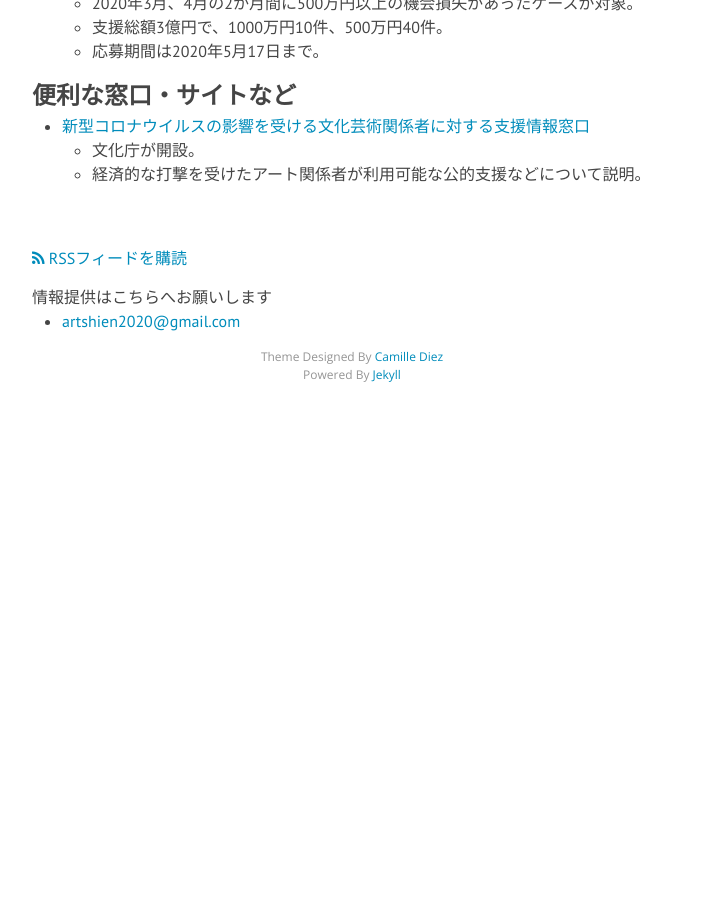
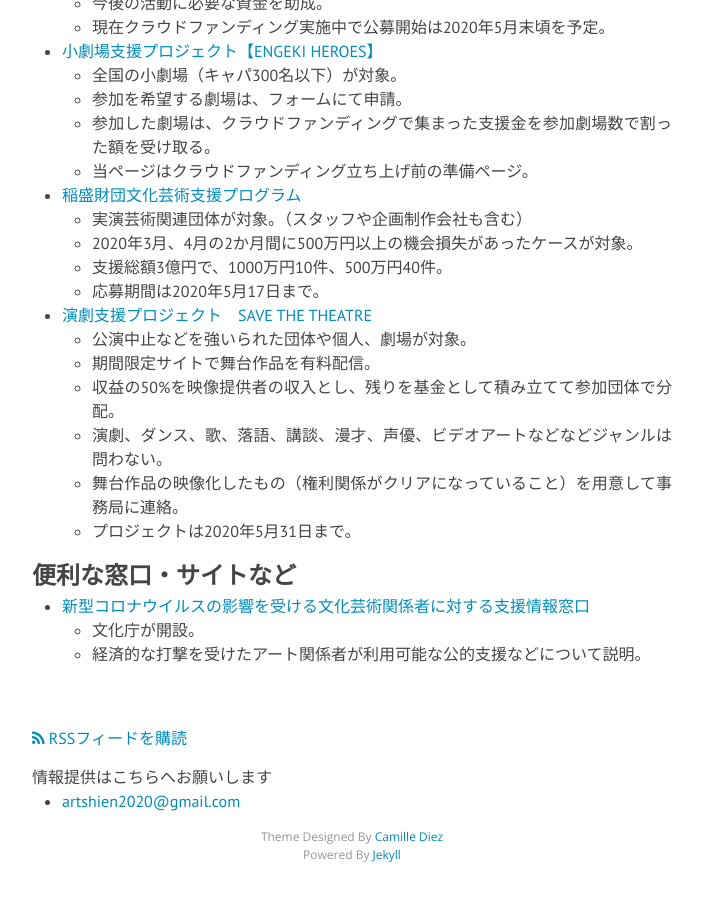
Before and after one commit to a-okuda/resources-for-artists, a Jekyll site: the page built from a_artists.md, in a window 1280 px wide and 900 px high, scrolled down 6930 px. Shown: the whole window, without its empty margins (288-990 px from the left). Built offline with Jekyll 4.4.1, drawn with Linux system fonts in a browser that asks for light colours; nearby versions of some CDN libraries; before the commit the page ends 7350 px from its top, so only the background shows below that; some of the changed text lies outside the part shown.

Commit message:
Update a_artists.md

```diff
--- a/a_artists.md
+++ b/a_artists.md
@@ -137,6 +137,14 @@
 	* 2020年4月30日募集要項発表、5月7日より2週間程度受付。
 
 ### 愛知
+* [愛知県 文化芸術活動応援金](https://www.pref.aichi.jp/uploaded/attachment/332984.pdf)
+	* 県内の文化芸術関係の法人、個人事業者が対象。
+	* 売上が前年同月比で50%以上減少していて、国の「持続化給付金」が支給されていることが要件。
+	* 交付額は定額で、法人20万円、個人10 万円。
+* [愛知県 文化活動事業費補助金](https://www.pref.aichi.jp/uploaded/attachment/332984.pdf)
+	* 従来の補助金事業の拡充。
+	* 採択件数を拡充し、中止事業・無観客公演事業を交付対象とし、 補助金の申請期限を延長する。
+
 * [愛知県・市町村新型コロナウイルス感染症対策協力金](https://www.pref.aichi.jp/site/covid19-aichi/kyoryoku2.html?fbclid=IwAR3dDQyGND2wo7OTOkMdzk1eoRnrSqL-yn0wC-H_XWKCnPvyK5Qp9oxELZI)
 	* 新型コロナウイルス感染拡大防止のための休業や営業時間短縮の要請を受けた県内の施設の運営者が対象。
 	* 50万円まで。
@@ -187,10 +195,10 @@
 
 ### 福岡
 * [福岡市 緊急事態宣言に伴う事業継続に向けた文化・エンターテインメント事業者への支援](https://www.city.fukuoka.lg.jp/keizai/contents/business/coce.html)
-	* 市内の文化・エンターテインメント施設が対象。
-	* 無観客での映像配信設備などに関わる経費を支援。
+	* 市内のライブハウスや劇場、貸しスタジオが対象。
+	* 無観客での映像配信設備などに関わる経費で、2020年4月7日〜7月31日に支出したもしくは支出予定経費の4/5。
 	* 上限50万円。
-	* 2020年4月30日開催予定の市議会で可決され次第実施。
+	* 受付期間は2020年6月30日。
 
 ## 民間
 
@@ -229,6 +237,14 @@
 	* 支援総額3億円で、1000万円10件、500万円40件。
 	* 応募期間は2020年5月17日まで。
 
+* [演劇支援プロジェクト　SAVE THE THEATRE](https://savethetheatre.zaiko.io)
+	* 公演中止などを強いられた団体や個人、劇場が対象。
+	* 期間限定サイトで舞台作品を有料配信。
+	* 収益の50%を映像提供者の収入とし、残りを基金として積み立てて参加団体で分配。
+	* 演劇、ダンス、歌、落語、講談、漫才、声優、ビデオアートなどなどジャンルは問わない。
+	* 舞台作品の映像化したもの（権利関係がクリアになっていること）を用意して事務局に連絡。
+	* プロジェクトは2020年5月31日まで。
+
 ## 便利な窓口・サイトなど
 * [新型コロナウイルスの影響を受ける文化芸術関係者に対する支援情報窓口](https://www.bunka.go.jp/koho_hodo_oshirase/sonota_oshirase/2020020601.html)
 	* 文化庁が開設。
```
